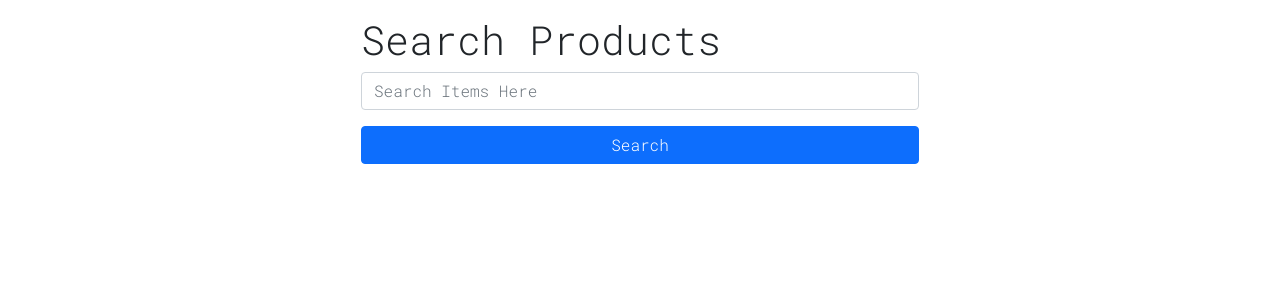
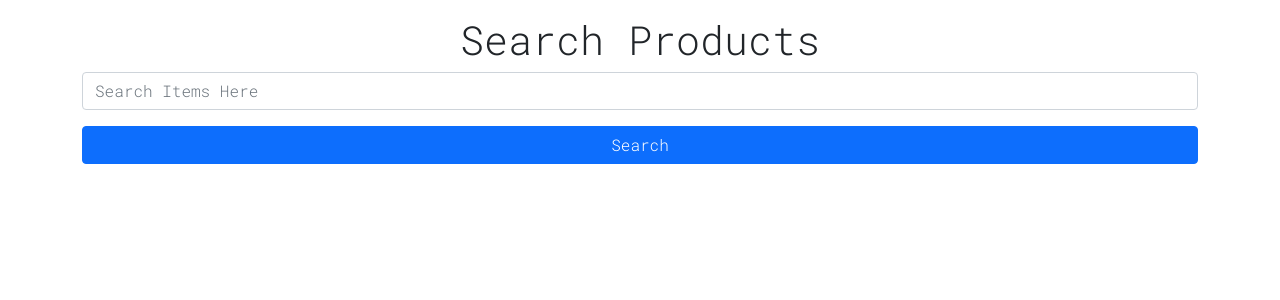
Before and after one commit to kmehner/Shopping_Flask, a Flask app: page /cart/search-products in a window 1280 px wide. Shown: the part 80-380 px from the top of the page. Run offline with Flask 2, Linux system fonts and the light colour scheme; some libraries are stand-ins or nearby versions.

Commit message:
style edit

```diff
--- a/app/templates/search_products.html
+++ b/app/templates/search_products.html
@@ -5,7 +5,7 @@
 
 <form action="" method="post">
     {{ form.csrf_token }}
-    <div class="form-group mt-2 ms-auto me-auto mt-3 w-50">
+    <div class="form-group mt-2 ms-auto me-auto mt-3 w-100 text-center">
         <h1>{{ title }}</h1>
 
         {{ form.search(class='form-control', placeholder='Search Items Here') }}
@@ -18,7 +18,7 @@
     {% if products %}
         {% for p in products %}
         <div class="col mt-3">
-            <div class="card mt-2 ms-auto me-auto w-50">
+            <div class="card mt-2 ms-auto me-auto w-100 h-100">
                 <div class="card-body">
                     <h5 class="card-title text-center">{{ p.name }}</h5>
                     <div class="d-flex justify-content-center">
```
